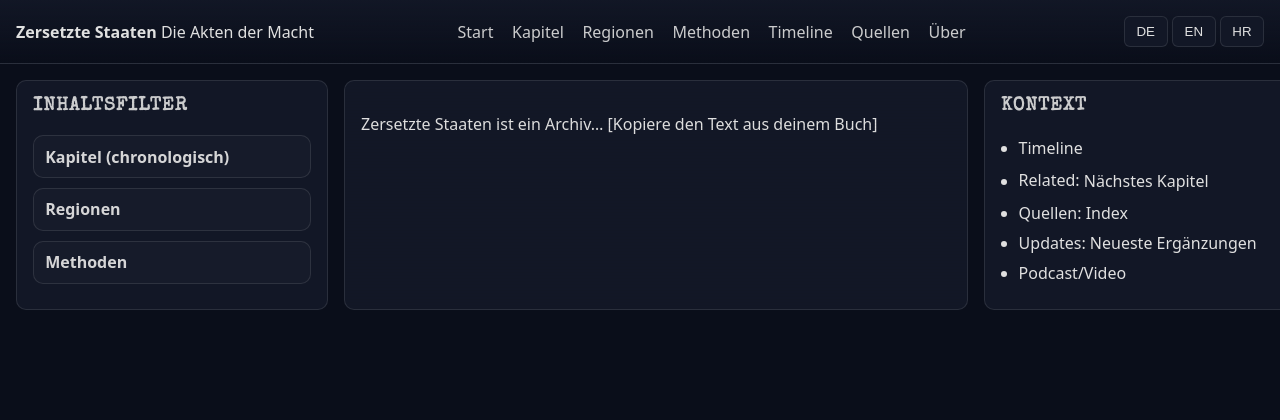
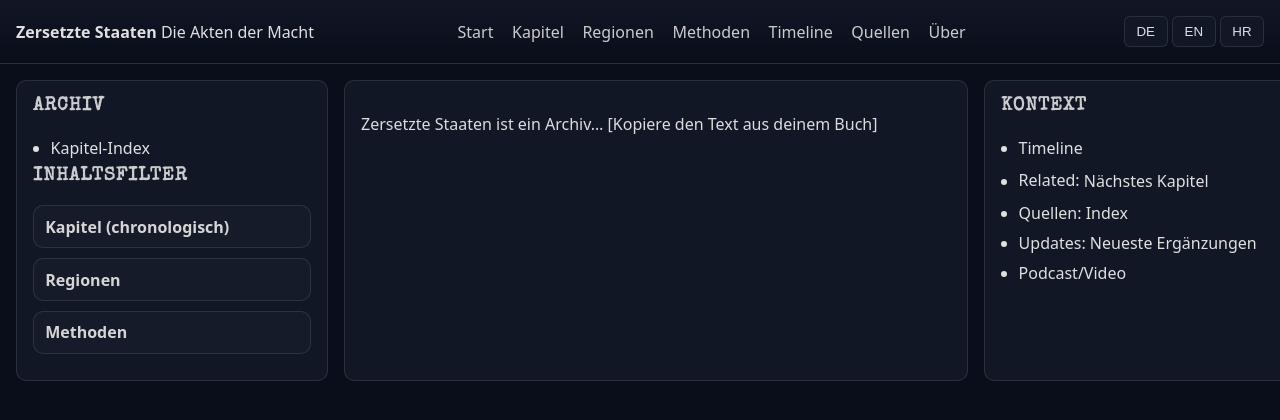
Before and after one commit to bozart-army/zersetzte-staaten-site, a Jekyll site: the page built from de/wie-lesen.md, in a window 1280 px wide. Shown: the top 420 px of the page. Built offline with Jekyll 4.4.1, drawn with Linux system fonts in a browser that asks for light colours; our own code applies the rules of GitHub Pages for plain Markdown files.

Commit message:
Update sidebar-left.html

```diff
--- a/_includes/sidebar-left.html
+++ b/_includes/sidebar-left.html
@@ -1,26 +1,40 @@
+<div class="menu">
+  <h3>Archiv</h3>
+  <ul>
+    <li>
+      <a href="{{ '/de/kapitel-index/' | relative_url }}">Kapitel-Index</a>
+    </li>
+  </ul>
+</div>
+
 <div class="menu">
   <h3>Inhaltsfilter</h3>
+
   <details>
     <summary>Kapitel (chronologisch)</summary>
     <ul>
-      <li><a href="/{{ page.lang }}/kapitel/1/">1. Griechenland 1945–1949</a></li>
-      <!-- Füge mehr hinzu -->
+      {% assign chapters = site.pages | where_exp: "p", "p.path contains 'de/kapitel/'" | sort: "path" %}
+      {% for p in chapters %}
+        {% if p.title %}
+          <li><a href="{{ p.url | relative_url }}">{{ p.title }}</a></li>
+        {% endif %}
+      {% endfor %}
     </ul>
   </details>
+
   <details>
     <summary>Regionen</summary>
     <ul>
-      <li><a href="/{{ page.lang }}/regionen/europa/">Europa</a></li>
-      <li><a href="/{{ page.lang }}/regionen/asien/">Asien</a></li>
-      <!-- Gruppiere aus Inhaltsverzeichnis -->
+      <li><a href="{{ '/de/regionen/europa/' | relative_url }}">Europa</a></li>
+      <li><a href="{{ '/de/regionen/asien/' | relative_url }}">Asien</a></li>
     </ul>
   </details>
+
   <details>
     <summary>Methoden</summary>
     <ul>
-      <li><a href="/{{ page.lang }}/methoden/propaganda/">Propaganda</a></li>
-      <li><a href="/{{ page.lang }}/methoden/putsch/">Putsch-Logistik</a></li>
-      <!-- Aus Kapitel 42 -->
+      <li><a href="{{ '/de/methoden/propaganda/' | relative_url }}">Propaganda</a></li>
+      <li><a href="{{ '/de/methoden/putsch/' | relative_url }}">Putsch-Logistik</a></li>
     </ul>
   </details>
 </div>
```
